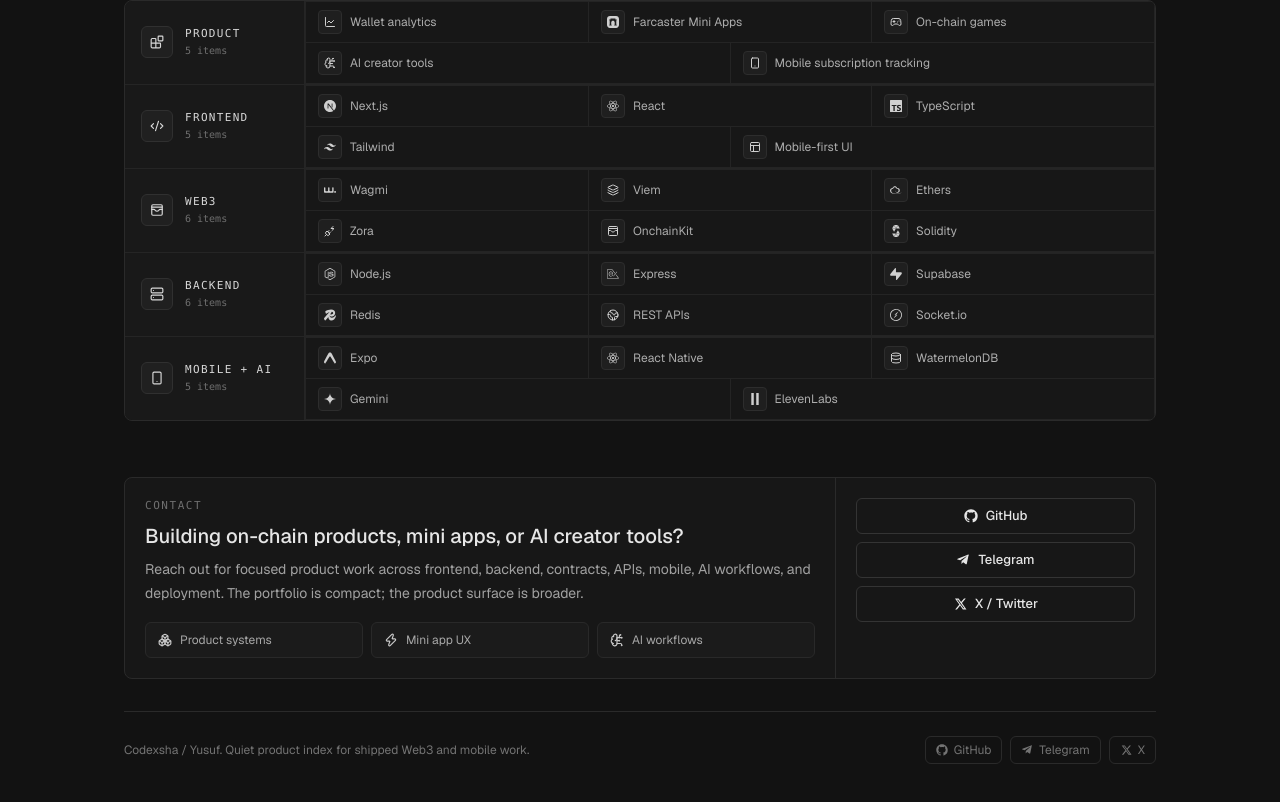
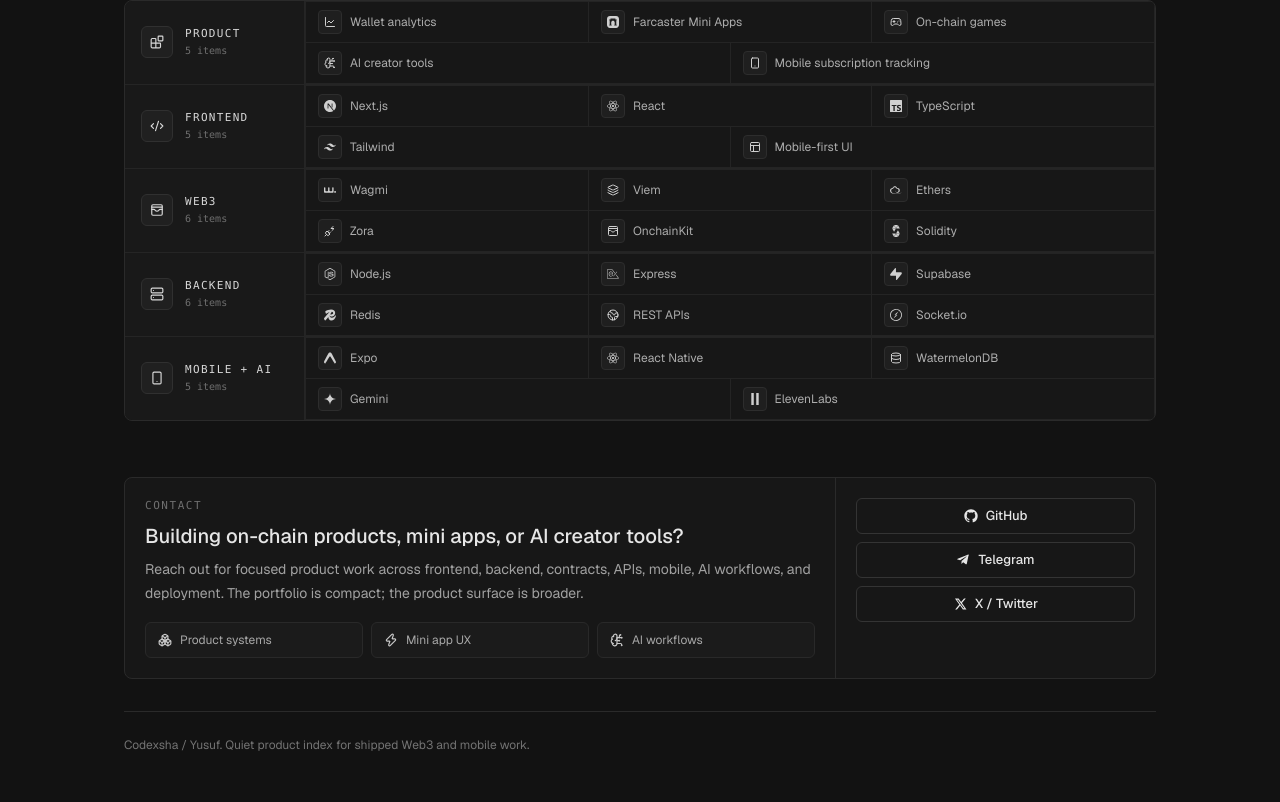
Before and after one commit to yusufky63/codexsha-portfolio, a Next.js app: page / in a window 1280 px wide. Shown: the part 2855-3657 px from the top of the page. Built offline with nearby package versions, Linux system fonts and the light colour scheme.

Commit message:
Simplify footer links

```diff
--- a/src/app/page.tsx
+++ b/src/app/page.tsx
@@ -181,37 +181,8 @@
             </div>
           </div>
         </section>
-        <footer className="mt-8 flex flex-col gap-3 border-t border-[#2a2a2a] py-6 text-[12px] text-[#737373] md:flex-row md:items-center md:justify-between">
+        <footer className="mt-8 border-t border-[#2a2a2a] py-6 text-[12px] text-[#737373]">
           <p>Codexsha / Yusuf. Quiet product index for shipped Web3 and mobile work.</p>
-          <div className="flex flex-wrap gap-2">
-            <a
-              className="inline-flex items-center gap-1.5 rounded-md border border-[#2a2a2a] px-2.5 py-1 transition-colors hover:border-[#444] hover:text-[#d6d6d6]"
-              href="https://github.com/yusufky63"
-              rel="noreferrer"
-              target="_blank"
-            >
-              <GitHubMark className="size-3" />
-              GitHub
-            </a>
-            <a
-              className="inline-flex items-center gap-1.5 rounded-md border border-[#2a2a2a] px-2.5 py-1 transition-colors hover:border-[#444] hover:text-[#d6d6d6]"
-              href="https://t.me/codexsha"
-              rel="noreferrer"
-              target="_blank"
-            >
-              <TelegramMark className="size-3" />
-              Telegram
-            </a>
-            <a
-              className="inline-flex items-center gap-1.5 rounded-md border border-[#2a2a2a] px-2.5 py-1 transition-colors hover:border-[#444] hover:text-[#d6d6d6]"
-              href="https://x.com/codexsha"
-              rel="noreferrer"
-              target="_blank"
-            >
-              <XMark className="size-3" />
-              X
-            </a>
-          </div>
         </footer>
       </div>
     </main>
```
